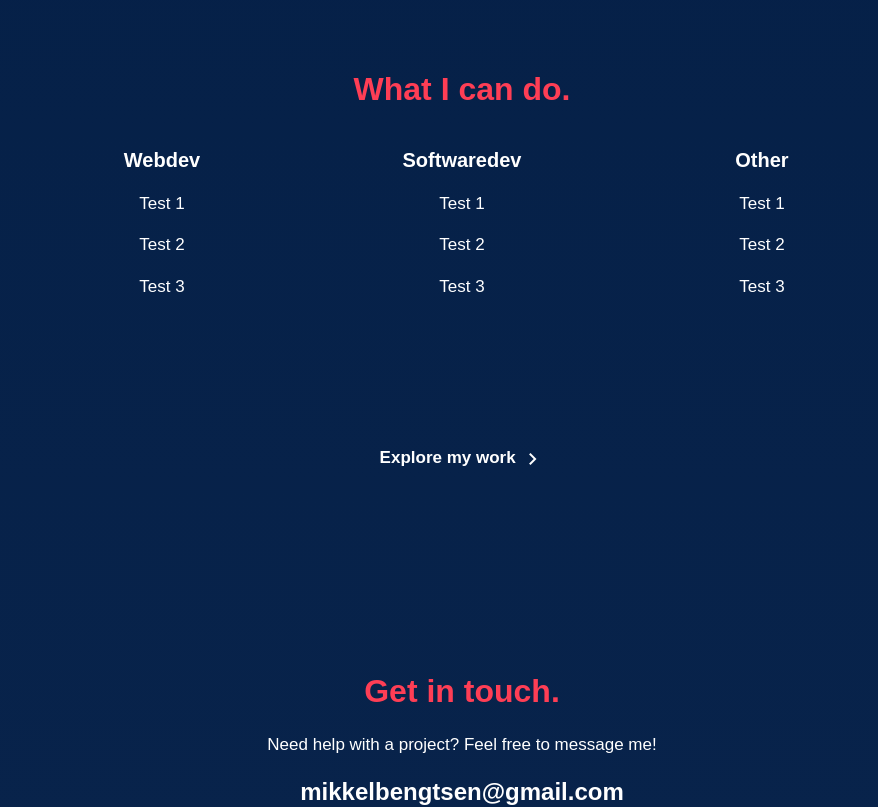
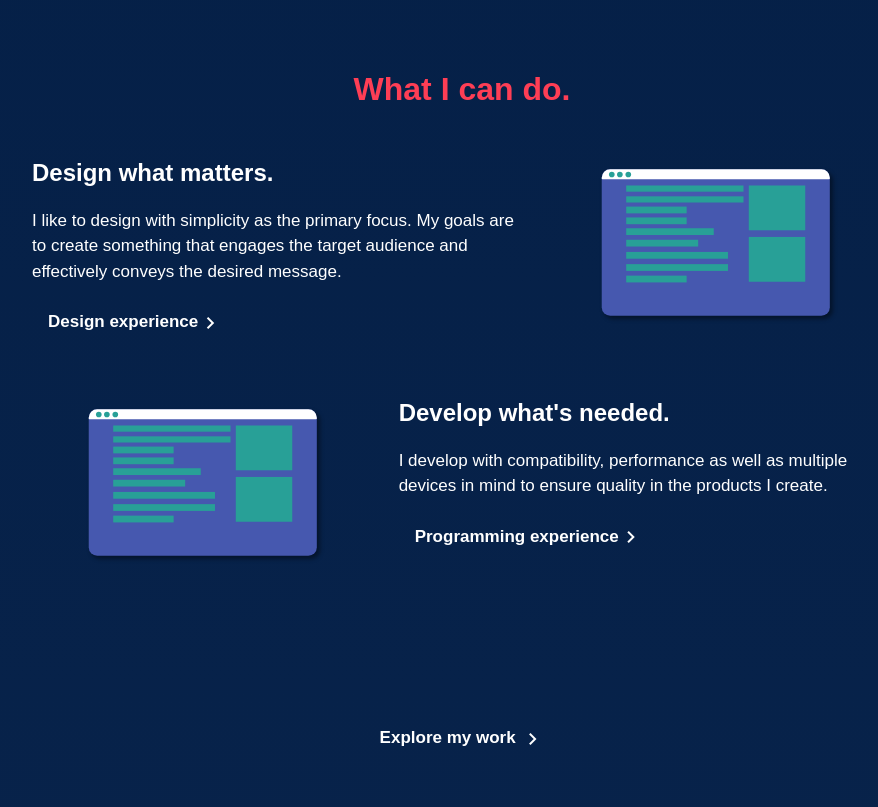
Before and after one commit to hrbengtsen/portfolio, a React (Create React App) app: page / in a window 1280 px wide. Shown: the part 1300-2107 px from the top of the page, without its empty margins (178-1056 px from the left). Built offline with nearby package versions, Linux system fonts and the light colour scheme; a web font is replaced by a local one.

Commit message:
changes to abilities

```diff
--- a/src/App.css
+++ b/src/App.css
@@ -131,7 +131,6 @@
 }
 .hover-bg-small, .hover-bg-large {
   background: #fe3e55;
-
   opacity: 0;
 
   -webkit-transition: opacity .3s ease-out;
@@ -141,7 +140,7 @@
   transition: opacity .3s ease-out
 }
 .project-small:hover .hover-bg-small, .project-large:hover .hover-bg-large {
-  opacity: .3
+  opacity: .7
 }
 
 
--- a/src/App.js
+++ b/src/App.js
@@ -37,4 +37,5 @@ export default App;
   - Change Abilities component to be about what I have experience with and what I am learning
   - Expand Intro component
   - Create subwork pages for my displayed projects
+  - (maybe) create resumé page
 */
--- a/src/components/other/Abilities.js
+++ b/src/components/other/Abilities.js
@@ -1,35 +1,65 @@
 import React, { Component } from 'react';
 import { Link } from "react-router-dom";
 
-const Abilities = () => (
+import Experience from './Experience';
+import AbilitiesSlider from './AbilitiesSlider';
+import designSlide1 from '../../img/design-slide1.svg';
+import designSlide2 from '../../img/design-slide2.svg';
+import designSlide3 from '../../img/design-slide3.svg';
+
+class Abilities extends Component {
+  constructor() {
+    super();
+    this.state = {
+      designSlides: [
+        designSlide1,
+        designSlide2,
+        designSlide3
+      ],
+      developSlides: [
+        designSlide1,
+        designSlide2,
+        designSlide3
+      ]
+    }
+  }
+
+  test() {
+    let el = document.getElementById("test");
+    if (!el.classList.contains("show")) {
+      el.classList.add("show");
+    }
+    else {
+      el.classList.remove("show");
+    }
+  }
+
+  render() {
+    let time = 8000;
+
+    return (
       <div className="content section text-for-row">
         <h3 className="text-red center margin-bottom">What I can do.</h3>
-    <div className="row center">
-      <div className="col s4 m4 l4">
-        <ul className="ul">
-          <h5>Webdev</h5>
-          <li>Test 1</li>
-          <li>Test 2</li>
-          <li>Test 3</li>
-        </ul>
+        <div className="row-padding margin-bottom">
+          <div className="col s12 m7 l7">
+            <h4>Design what matters.</h4>
+            <p>I like to design with simplicity as the primary focus.
+            My goals are to create something that engages the target audience and effectively conveys the desired message.</p>
+            <Experience exp={"Design"} />
+          </div>
+          <div className="col s12 m5 l5 hid">
+            <AbilitiesSlider slideEntries={this.state.designSlides} slideInterval={time} />
+          </div>
         </div>
 
-      <div className="col s4 m4 l4">
-        <ul className="ul">
-          <h5>Softwaredev</h5>
-          <li>Test 1</li>
-          <li>Test 2</li>
-          <li>Test 3</li>
-        </ul>
+        <div className="row-padding">
+          <div className="col s12 m5 l5 hid">
+            <AbilitiesSlider slideEntries={this.state.developSlides} slideInterval={time} />
           </div>
-
-      <div className="col s4 m4 l4">
-        <ul className="ul">
-          <h5>Other</h5>
-          <li>Test 1</li>
-          <li>Test 2</li>
-          <li>Test 3</li>
-        </ul>
+          <div className="col s12 m7 l7">
+            <h4>Develop what's needed.</h4>
+            <p>I develop with compatibility, performance as well as multiple devices in mind to ensure quality in the products I create.</p>
+            <Experience exp={"Programming"} />
           </div>
         </div>
 
@@ -38,5 +68,7 @@ const Abilities = () => (
         </div>
       </div>
     );
+  }
+}
 
 export default Abilities;
--- a/src/components/other/Contact.js
+++ b/src/components/other/Contact.js
@@ -3,7 +3,7 @@ import React from 'react';
 const Contact = () => (
   <div className="content center section text container">
     <h3 className="text-red">Get in touch.</h3>
-    <p>Need help with a project? Feel free to message me!</p>
+    <p>Always looking for opportunities. Feel free to message me!</p>
     <h4><a href="mailto:mikkelbengtsen@gmail.com" className="link-current animate-colour hover-text-red">mikkelbengtsen@gmail.com</a></h4>
 
     <div className="margin-top">
--- /dev/null
+++ b/src/components/other/Experience.js
@@ -0,0 +1,33 @@
+import React, { Component } from 'react';
+
+class Experience extends Component {
+  constructor(props) {
+    super(props);
+    this.state = {show: false}
+  }
+
+  toggle() {
+    this.setState({show: !this.state.show});
+  }
+
+  render() {
+    let text;
+    if (this.props.exp === "Design") {
+      text = <p>I have experience with <span className="text-red bold">UI/UX, graphic- and interactiondesign</span> and am fairly comfortable working in <span className="text-red bold">Photoshop, Illustrator and InDesign.</span></p>;
+    }
+    else {
+      text = <p>I have experience with <span className="text-red bold">HTML, CSS, JavaScript, React, Processing, Arduino and GameMaker Studio 2.</span> For version control and organisation I have experience with <span className="text-red bold">Git, Github and Trello.</span></p>;
+    }
+
+    return (
+      <div className="dropdown-click">
+        <button className="button round anim-colour hover-text-red bold" onClick={this.toggle.bind(this)}>{this.props.exp} experience<span className="material-icons vert-align">{this.state.show ? "keyboard_arrow_down" : "keyboard_arrow_right"}</span></button>
+        <div className={this.state.show ? "dropdown-content anim-fadeInDown show" : "dropdown-content anim-fadeInDown"}>
+          {text}
+        </div>
+      </div>
+    );
+  }
+}
+
+export default Experience;
--- a/src/components/other/Intro.js
+++ b/src/components/other/Intro.js
@@ -5,7 +5,7 @@ const Intro = () => (
     <h3 className="text-red">Who am I?</h3>
     <p>I'm a 19 years old aspiring developer based near Aarhus, Denmark.
     I have a passion for creating and designing anything digital
-    and I'm not afraid to try something new, as I want to keep on learning as much as I possibly can!</p>
+    and I'm not afraid to try something new, as I want to keep learning and get outside my comfort zone!</p>
   </div>
 );
 
--- a/src/simpleUI/sUI-core.css
+++ b/src/simpleUI/sUI-core.css
@@ -329,22 +329,15 @@ a {
 /* Dropdown */
 .dropdown-click,
 .dropdown-hover {
-    position: relative;
-    display: inline-block;
-    cursor: pointer
+    position: relative
 }
 .dropdown-hover:hover .dropdown-content {
     display: block;
     z-index: 1
 }
 .dropdown-content {
-    cursor: auto;
-    color: #000;
-    background-color: #fff;
     display: none;
-    position: absolute;
-    margin: 0;
-    padding: 0
+    position: relative
 }
 /* Sidebar & more dropdown */
 .sidebar {
```
Lines whose indentation alone changed are shown as unchanged.
